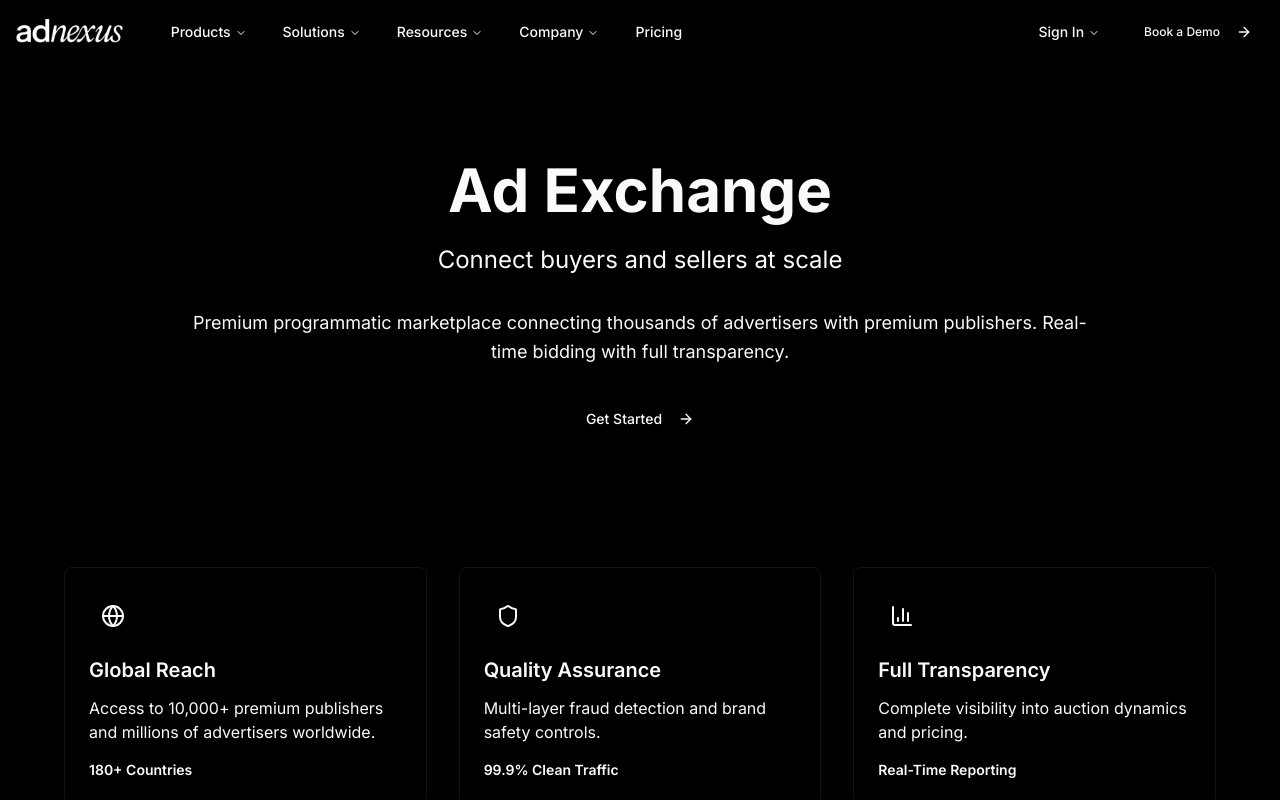
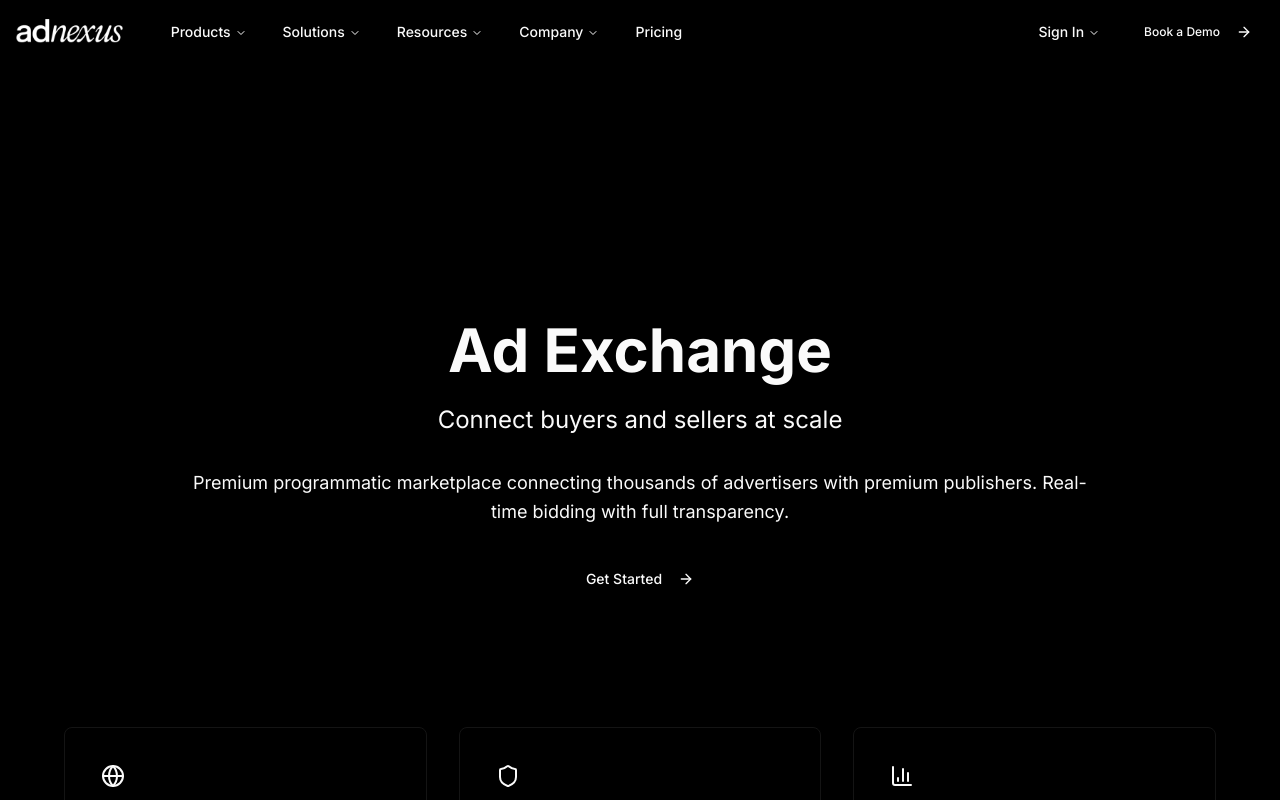
Before and after one commit to adnexusinc/web, a React (Vite) app: page /adx in a window 1280 px wide. Shown: the top 800 px of the page. Built offline with nearby package versions, Linux system fonts and the light colour scheme.

Commit message:
Double top margin on UnifiedPage hero section (pt-80)

```diff
--- a/src/components/UnifiedPage.tsx
+++ b/src/components/UnifiedPage.tsx
@@ -28,7 +28,7 @@ export const UnifiedPage: React.FC<UnifiedPageProps> = ({ config }) => {
       <Navigation />
 
       {/* Hero Section */}
-      <section className="pt-40 pb-16 px-4">
+      <section className="pt-80 pb-16 px-4">
         <div className="container mx-auto">
           <div className="max-w-4xl mx-auto text-center">
             <h1 className="text-5xl md:text-6xl font-bold mb-6">
```
